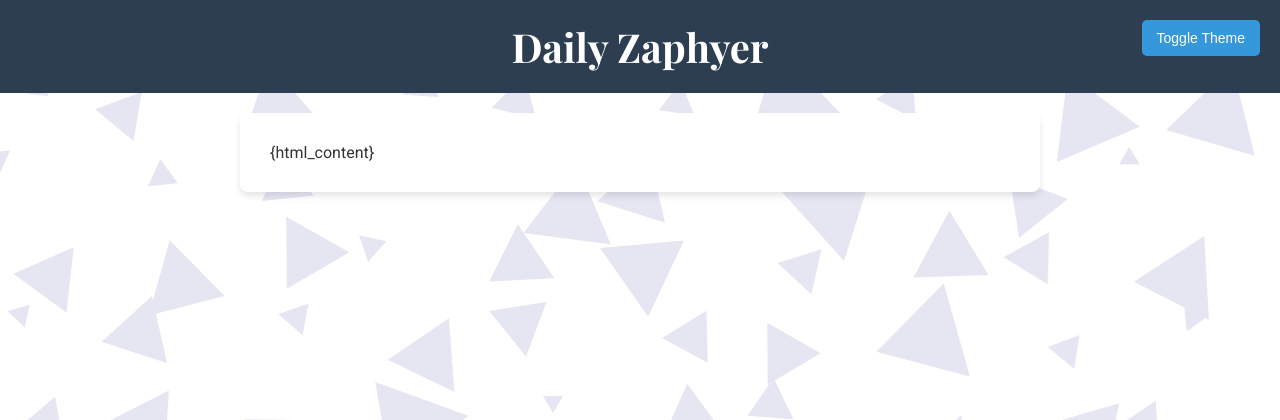
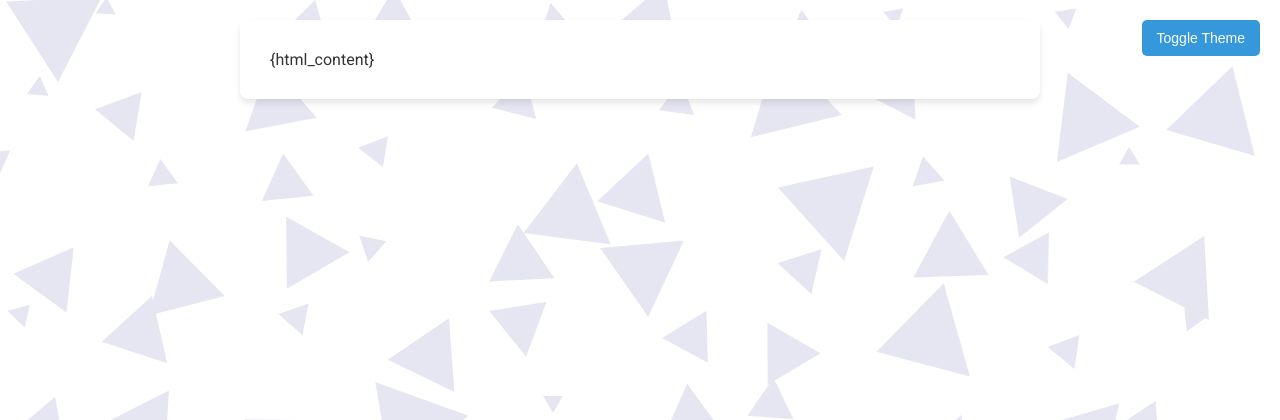
Before and after one commit to faraz2023/daily_zephyr, a Python web app: template templates/dz_v2.html in a window 1280 px wide. Shown: the top 420 px of the page. Run offline with Jinja, Linux system fonts and the light colour scheme; the template is opened without the code that fills it, so the values that code supplies are empty.

Commit message:
minor style change

```diff
--- a/templates/dz_v2.html
+++ b/templates/dz_v2.html
@@ -138,9 +138,6 @@
 </head>
 <body>
     <div class="geometric-background" id="geometricBackground"></div>
-    <header>
-        <h1>Daily Zaphyer</h1>
-    </header>
     <button class="theme-toggle" onclick="toggleTheme()">Toggle Theme</button>
     <div class="container">
         <article>
```
